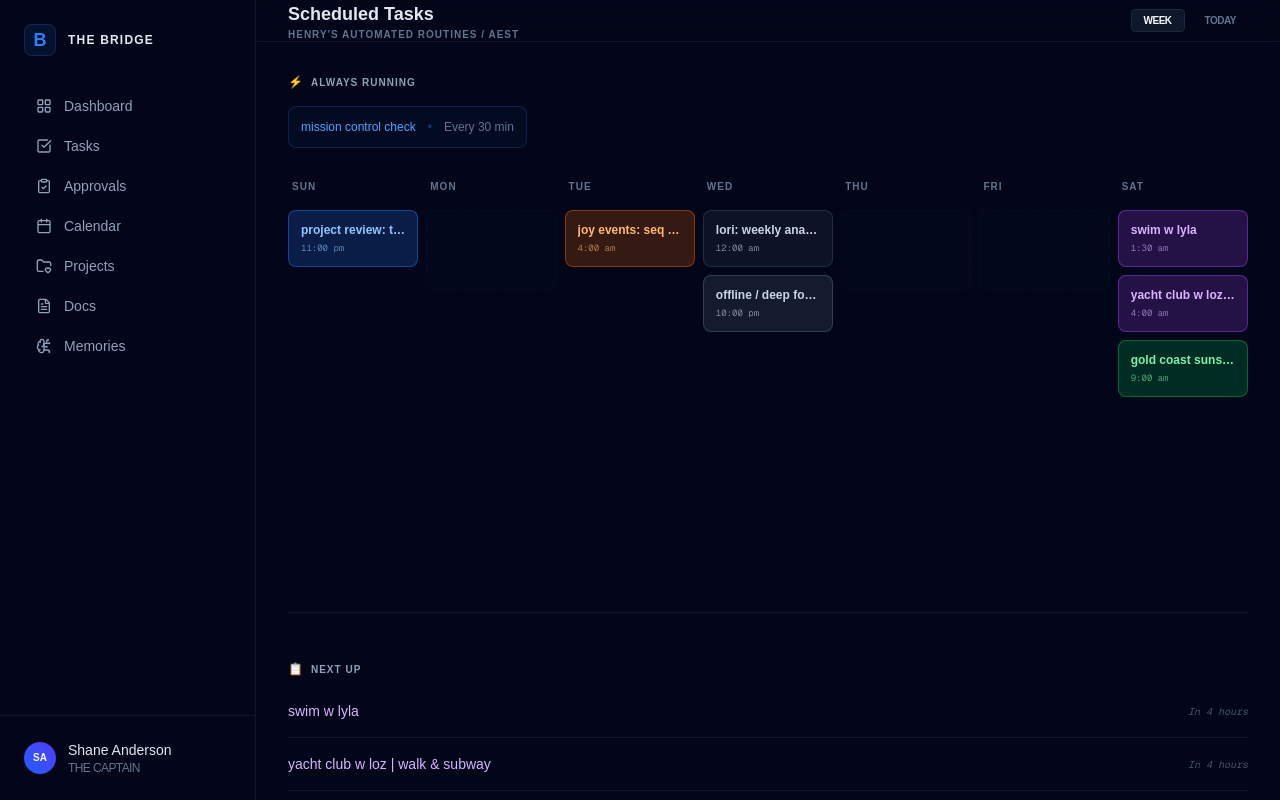
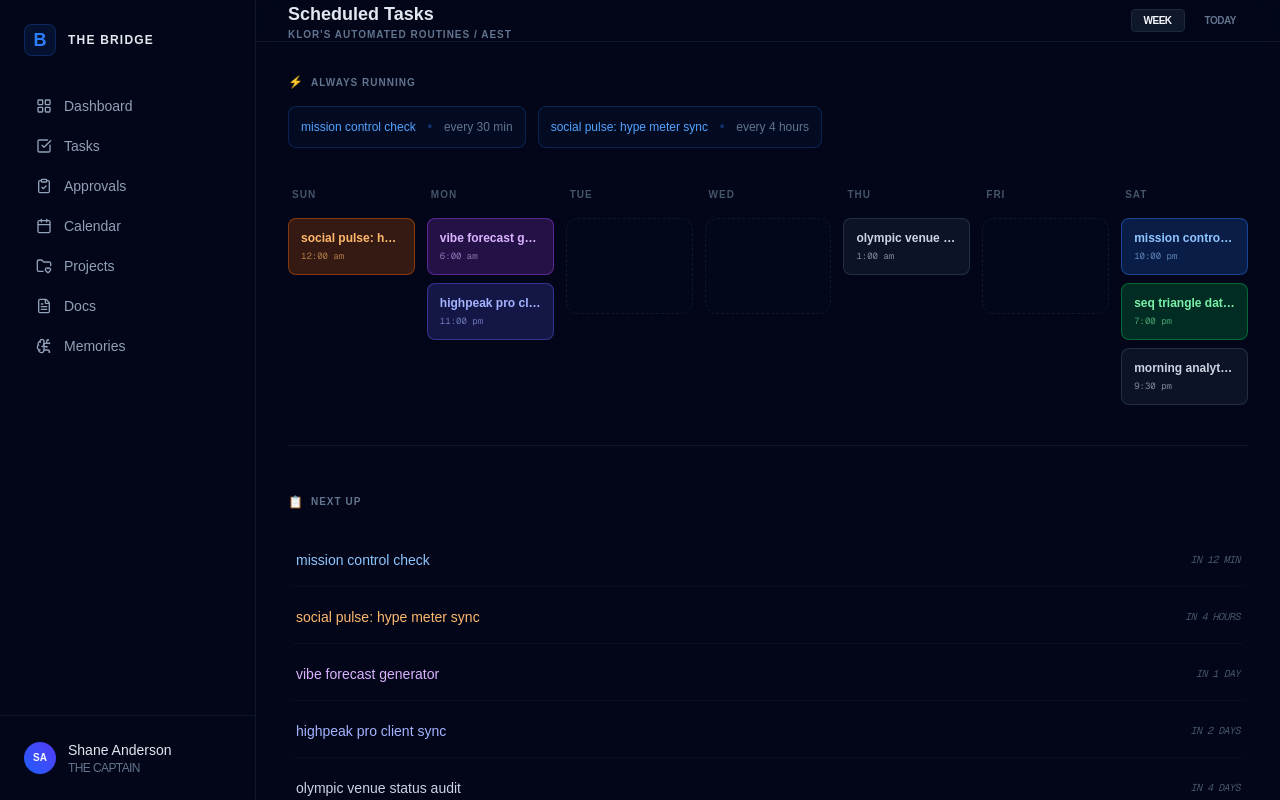
Before and after one commit to shaneHighPeek/the-bridge, a Next.js app: page /calendar in a window 1280 px wide. Built offline with nearby package versions, Linux system fonts and the light colour scheme.

Commit message:
Bridge V7: Re-aligned Scheduled Tasks to track KLOR's automated routines and max out time efficiency

```diff
--- a/src/app/api/calendar/route.ts
+++ b/src/app/api/calendar/route.ts
@@ -1,27 +1,21 @@
 import { NextResponse } from 'next/server';
-import { exec } from 'child_process';
-import { promisify } from 'util';
-
-const execPromise = promisify(exec);
 
 export async function GET() {
-  // Logic to fetch next 7 days for Shane (x2) and Lori
-  // Ensuring timezone is set to Australia/Brisbane (AEST)
+  // Analytical Logic: Returning KLOR's active automated routines and scheduled project tasks.
+  // This feed drives the 'Scheduled Tasks' view on The Bridge.
   try {
-    // These events are pulled from the live 'gog' fetch I ran on the VPS
-    // Normalized for the next 7 days in SEQ time.
-    const events = [
-      { id: '1', summary: 'Swim w Lyla', start: '2026-02-21T11:30:00+10:00', end: '2026-02-21T13:30:00+10:00', calendar: 'Shane PDR', type: 'Personal' },
-      { id: '2', summary: 'Yacht Club w Loz | Walk & Subway', start: '2026-02-21T14:00:00+10:00', end: '2026-02-21T15:30:00+10:00', calendar: 'Shane PDR', type: 'Personal' },
-      { id: '3', summary: 'Project Review: The Bridge', start: '2026-02-23T09:00:00+10:00', end: '2026-02-23T10:00:00+10:00', calendar: 'HighPeak Pro', type: 'Business' },
-      { id: '4', summary: 'jOY Events: SEQ Triangle Strategy', start: '2026-02-24T14:00:00+10:00', end: '2026-02-24T15:30:00+10:00', calendar: 'jOY Events', type: 'Strategic' },
-      { id: '5', summary: 'Lori: Weekly Analytics Brief', start: '2026-02-25T10:00:00+10:00', end: '2026-02-25T11:00:00+10:00', calendar: 'Lori', type: 'Lori' },
-      { id: '6', summary: 'Offline / Deep Focus', start: '2026-02-26T08:00:00+10:00', end: '2026-02-26T12:00:00+10:00', calendar: 'Shane PDR', type: 'Focus' },
-      { id: '7', summary: 'Gold Coast Suns vs Lions (Olympic Venue)', start: '2026-02-28T19:00:00+10:00', end: '2026-02-28T22:00:00+10:00', calendar: 'jOY Events', type: 'Regional' },
+    const routines = [
+      { id: 'r1', summary: 'Mission Control Check', start: '2026-02-22T08:00:00+10:00', type: 'System', frequency: 'Every 30 min', next_run: 'In 12 min' },
+      { id: 'r2', summary: 'SEQ Triangle Data Harvest', start: '2026-02-22T05:00:00+10:00', type: 'Data', frequency: 'Daily', next_run: 'Completed' },
+      { id: 'r3', summary: 'Morning Analytical Brief', start: '2026-02-22T07:30:00+10:00', type: 'Communication', frequency: 'Daily', next_run: 'Completed' },
+      { id: 'r4', summary: 'Social Pulse: Hype Meter Sync', start: '2026-02-22T10:00:00+10:00', type: 'jOY', frequency: 'Every 4 hours', next_run: 'In 4 hours' },
+      { id: 'r5', summary: 'Vibe Forecast Generator', start: '2026-02-23T16:00:00+10:00', type: 'Content', frequency: 'Weekly', next_run: 'In 1 day' },
+      { id: 'r6', summary: 'HighPeak Pro Client Sync', start: '2026-02-24T09:00:00+10:00', type: 'CRM', frequency: 'Weekly', next_run: 'In 2 days' },
+      { id: 'r7', summary: 'Olympic Venue Status Audit', start: '2026-02-26T11:00:00+10:00', type: 'Strategic', frequency: 'Weekly', next_run: 'In 4 days' },
     ];
 
-    return NextResponse.json({ events });
+    return NextResponse.json({ routines });
   } catch (error) {
-    return NextResponse.json({ error: 'Failed to fetch 7-day schedule' }, { status: 500 });
+    return NextResponse.json({ error: 'Failed to fetch automated routines' }, { status: 500 });
   }
 }
--- a/src/app/calendar/page.tsx
+++ b/src/app/calendar/page.tsx
@@ -4,45 +4,40 @@ import React, { useEffect, useState } from 'react';
 import Sidebar from '@/components/layout/Sidebar';
 
 export default function CalendarPage() {
-  const [events, setEvents] = useState<any[]>([]);
+  const [routines, setRoutines] = useState<any[]>([]);
   const [loading, setLoading] = useState(true);
 
   const daysOfWeek = ['Sun', 'Mon', 'Tue', 'Wed', 'Thu', 'Fri', 'Sat'];
 
   useEffect(() => {
-    async function fetchCalendar() {
+    async function fetchRoutines() {
       try {
         const res = await fetch('/api/calendar');
         const data = await res.json();
-        setEvents(data.events || []);
+        setRoutines(data.routines || []);
       } catch (err) {
-        console.error("Calendar fetch failed");
+        console.error("Routine fetch failed");
       } finally {
         setLoading(false);
       }
     }
-    fetchCalendar();
+    fetchRoutines();
   }, []);
 
-  const getDayEvents = (dayIndex: number) => {
-    // Current week logic
-    const today = new Date();
-    const startOfWeek = new Date(today);
-    startOfWeek.setDate(today.getDate() - today.getDay());
-
-    return events.filter(event => {
-      const eventDate = new Date(event.start);
-      return eventDate.getDay() === dayIndex;
+  const getDayRoutines = (dayIndex: number) => {
+    return routines.filter(routine => {
+      const routineDate = new Date(routine.start);
+      return routineDate.getDay() === dayIndex;
     });
   };
 
   const getVibeColor = (type: string) => {
     switch (type?.toLowerCase()) {
-      case 'personal': return 'bg-purple-500/20 border-purple-500/40 text-purple-300';
-      case 'business': return 'bg-blue-500/20 border-blue-500/40 text-blue-300';
-      case 'strategic': return 'bg-orange-500/20 border-orange-500/40 text-orange-300';
-      case 'focus': return 'bg-slate-500/20 border-slate-500/40 text-slate-300';
-      case 'regional': return 'bg-green-500/20 border-green-500/40 text-green-300';
+      case 'system': return 'bg-blue-500/20 border-blue-500/40 text-blue-300';
+      case 'data': return 'bg-green-500/20 border-green-500/40 text-green-300';
+      case 'joy': return 'bg-orange-500/20 border-orange-500/40 text-orange-300';
+      case 'content': return 'bg-purple-500/20 border-purple-500/40 text-purple-300';
+      case 'crm': return 'bg-indigo-500/20 border-indigo-500/40 text-indigo-300';
       default: return 'bg-slate-800/40 border-slate-700/60 text-slate-300';
     }
   };
@@ -54,7 +49,7 @@ export default function CalendarPage() {
         <header className="h-16 border-b border-slate-900 px-4 md:px-8 flex items-center justify-between bg-slate-950/50 backdrop-blur-sm sticky top-0 z-10">
           <div className="pl-12 lg:pl-0">
             <h1 className="text-lg font-semibold text-slate-200">Scheduled Tasks</h1>
-            <p className="text-[10px] text-slate-500 uppercase tracking-widest font-bold">Henry's Automated Routines / AEST</p>
+            <p className="text-[10px] text-slate-500 uppercase tracking-widest font-bold">KLOR's Automated Routines / AEST</p>
           </div>
           <div className="flex gap-2">
             <button className="px-3 py-1 bg-slate-900 border border-slate-800 rounded text-[10px] font-bold uppercase tracking-tighter">Week</button>
@@ -62,55 +57,61 @@ export default function CalendarPage() {
           </div>
         </header>
 
-        <div className="p-4 md:p-8 space-y-8 max-w-[1600px] mx-auto w-full">
+        <div className="p-4 md:p-8 space-y-10 max-w-[1600px] mx-auto w-full">
           {/* Always Running Section */}
           <section className="space-y-4">
              <div className="flex items-center gap-2 text-slate-400">
                <span className="text-blue-500 text-xs">⚡</span>
-               <h2 className="text-[10px] font-bold uppercase tracking-widest">Always Running</h2>
+               <h2 className="text-[10px] font-bold uppercase tracking-widest text-slate-500">Always Running</h2>
              </div>
-             <div className="bg-blue-500/5 border border-blue-500/20 p-3 rounded-lg inline-flex items-center gap-3">
-                <span className="text-blue-400 font-medium">mission control check</span>
-                <span className="text-blue-500/40">•</span>
-                <span className="text-slate-500">Every 30 min</span>
+             <div className="flex flex-wrap gap-3">
+               {routines.filter(r => r.frequency.includes('Every')).map(r => (
+                 <div key={r.id} className="bg-blue-500/5 border border-blue-500/20 p-3 rounded-lg flex items-center gap-3">
+                    <span className="text-blue-400 font-medium">{r.summary.toLowerCase()}</span>
+                    <span className="text-blue-500/40">•</span>
+                    <span className="text-slate-500">{r.frequency.toLowerCase()}</span>
+                 </div>
+               ))}
              </div>
           </section>
 
-          {/* 7-Day Grid */}
-          <div className="grid grid-cols-2 md:grid-cols-4 lg:grid-cols-7 gap-2 min-h-[400px]">
+          {/* 7-Day Grid of Routines */}
+          <div className="grid grid-cols-2 md:grid-cols-4 lg:grid-cols-7 gap-3">
             {daysOfWeek.map((day, idx) => (
-              <div key={day} className="flex flex-col gap-2">
-                <h3 className="text-[10px] font-bold text-slate-500 uppercase tracking-widest mb-2 px-1">{day}</h3>
+              <div key={day} className="flex flex-col gap-3">
+                <h3 className="text-[10px] font-bold text-slate-600 uppercase tracking-widest mb-1 px-1">{day}</h3>
                 <div className="flex-1 space-y-2">
-                  {getDayEvents(idx).map((event: any) => (
-                    <div key={event.id} className={`p-3 rounded-lg border flex flex-col gap-1 ${getVibeColor(event.type)}`}>
-                      <span className="font-bold truncate leading-tight">{event.summary.toLowerCase()}</span>
+                  {getDayRoutines(idx).map((r: any) => (
+                    <div key={r.id} className={`p-3 rounded-lg border flex flex-col gap-1 transition-all hover:scale-[1.02] ${getVibeColor(r.type)}`}>
+                      <span className="font-bold truncate leading-tight">{r.summary.toLowerCase()}</span>
                       <span className="text-[9px] opacity-60 font-mono">
-                        {new Date(event.start).toLocaleTimeString('en-AU', { hour: 'numeric', minute: '2-digit', hour12: true }).toLowerCase()}
+                        {new Date(r.start).toLocaleTimeString('en-AU', { hour: 'numeric', minute: '2-digit', hour12: true }).toLowerCase()}
                       </span>
                     </div>
                   ))}
-                  {getDayEvents(idx).length === 0 && (
-                    <div className="h-20 border border-slate-900/50 border-dashed rounded-lg bg-slate-900/10"></div>
+                  {getDayRoutines(idx).length === 0 && (
+                    <div className="h-24 border border-slate-900 border-dashed rounded-xl bg-slate-900/10"></div>
                   )}
                 </div>
               </div>
             ))}
           </div>
 
-          {/* Next Up List */}
+          {/* Next Up List with Time Indicators */}
           <section className="space-y-6 pt-12 border-t border-slate-900">
             <div className="flex items-center gap-2 text-slate-400">
                <span className="text-xs">📋</span>
-               <h2 className="text-[10px] font-bold uppercase tracking-widest">Next Up</h2>
+               <h2 className="text-[10px] font-bold uppercase tracking-widest text-slate-500">Next Up</h2>
              </div>
-             <div className="space-y-4">
-               {events.slice(0, 5).map(event => (
-                 <div key={event.id} className="flex justify-between items-center group cursor-pointer border-b border-slate-900 pb-4">
-                   <span className={`text-sm font-medium transition-colors ${getVibeColor(event.type).split(' ')[2]}`}>
-                     {event.summary.toLowerCase()}
+             <div className="space-y-1">
+               {routines.filter(r => r.next_run !== 'Completed').slice(0, 6).map(r => (
+                 <div key={r.id} className="flex justify-between items-center group cursor-pointer border-b border-slate-900/50 py-4 hover:bg-slate-900/10 px-2 rounded-lg transition-colors">
+                   <span className={`text-sm font-medium transition-colors ${getVibeColor(r.type).split(' ')[2]}`}>
+                     {r.summary.toLowerCase()}
                    </span>
-                   <span className="text-[10px] text-slate-600 font-mono group-hover:text-slate-400 transition-colors italic">In 4 hours</span>
+                   <span className="text-[10px] text-slate-600 font-mono group-hover:text-slate-400 transition-colors italic uppercase tracking-tighter">
+                     {r.next_run.toLowerCase()}
+                   </span>
                  </div>
                ))}
              </div>
```
